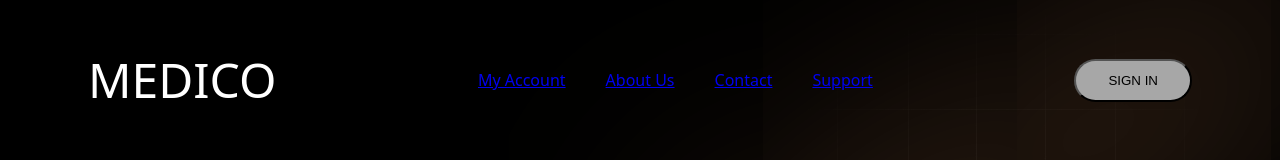
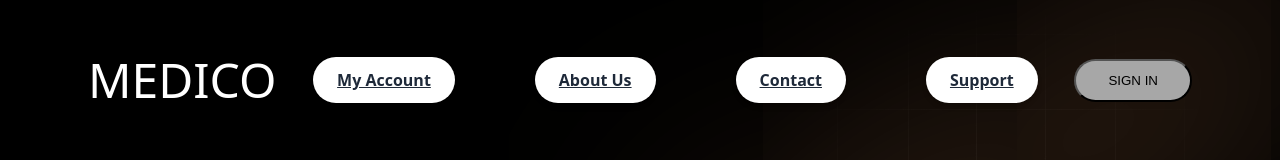
Before and after one commit to Pranay-Mathurkar/CodeSangam, a React (Vite) app in the folder frontend/: page /home in a window 1280 px wide. Shown: the top 160 px of the page. Built offline with nearby package versions, Linux system fonts and the light colour scheme.

Commit message:
Link Changed

```diff
--- a/frontend/src/pages/header.jsx
+++ b/frontend/src/pages/header.jsx
@@ -53,20 +53,24 @@ const Header = () => {
         <Link
           to="/dashboard"
           onClick={(e) => handleProtectedNav(e, "/dashboard")}
-          className="hover:text-gray-400 transition-colors duration-300"
+          className="m-5 px-6 py-3 bg-white text-gray-800 font-semibold rounded-full shadow-md
+              hover:bg-gray-200 transition-colors duration-300 text-center"
         >
           My Account
         </Link>
 
-        <Link to="/about" className="hover:text-gray-400 transition-colors duration-300">
+        <Link to="/about" className="m-5 px-6 py-3 bg-white text-gray-800 font-semibold rounded-full shadow-md
+              hover:bg-gray-200 transition-colors duration-300 text-center">
           About Us
         </Link>
 
-        <Link to="/contact" className="hover:text-gray-400 transition-colors duration-300">
+        <Link to="/contact" className="m-5 px-6 py-3 bg-white text-gray-800 font-semibold rounded-full shadow-md
+              hover:bg-gray-200 transition-colors duration-300 text-center">
           Contact
         </Link>
 
-        <Link to="/support" className="hover:text-gray-400 transition-colors duration-300">
+        <Link to="/support" className="m-5 px-6 py-3 bg-white text-gray-800 font-semibold rounded-full shadow-md
+              hover:bg-gray-200 transition-colors duration-300 text-center">
           Support
         </Link>
       </nav>
@@ -125,15 +129,18 @@ const Header = () => {
         <nav className="flex flex-col gap-6 px-6 mt-6">
 
 
-          <Link to="/about" className="hover:text-gray-400 transition-colors">
+          <Link to="/about" className="m-5 px-6 py-3 bg-white text-gray-800 font-semibold rounded-full shadow-md
+              hover:bg-gray-200 transition-colors duration-300 text-center">
             About Us
           </Link>
 
-          <Link to="/contact" className="hover:text-gray-400 transition-colors">
+          <Link to="/contact" className="m-5 px-6 py-3 bg-white text-gray-800 font-semibold rounded-full shadow-md
+              hover:bg-gray-200 transition-colors duration-300 text-center">
             Contact
           </Link>
 
-          <Link to="/support" className="hover:text-gray-400 transition-colors">
+          <Link to="/support" className="m-5 px-6 py-3 bg-white text-gray-800 font-semibold rounded-full shadow-md
+              hover:bg-gray-200 transition-colors duration-300 text-center">
             Support
           </Link>
 
```
